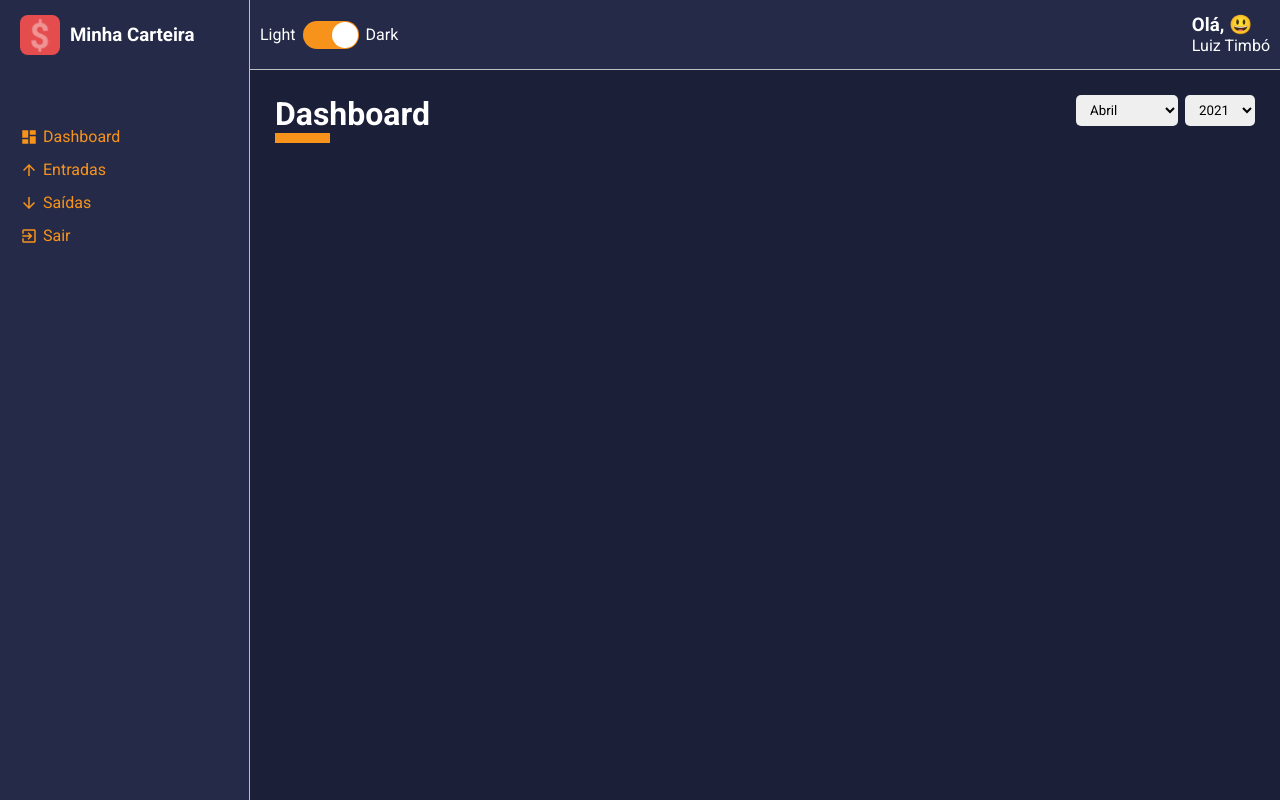
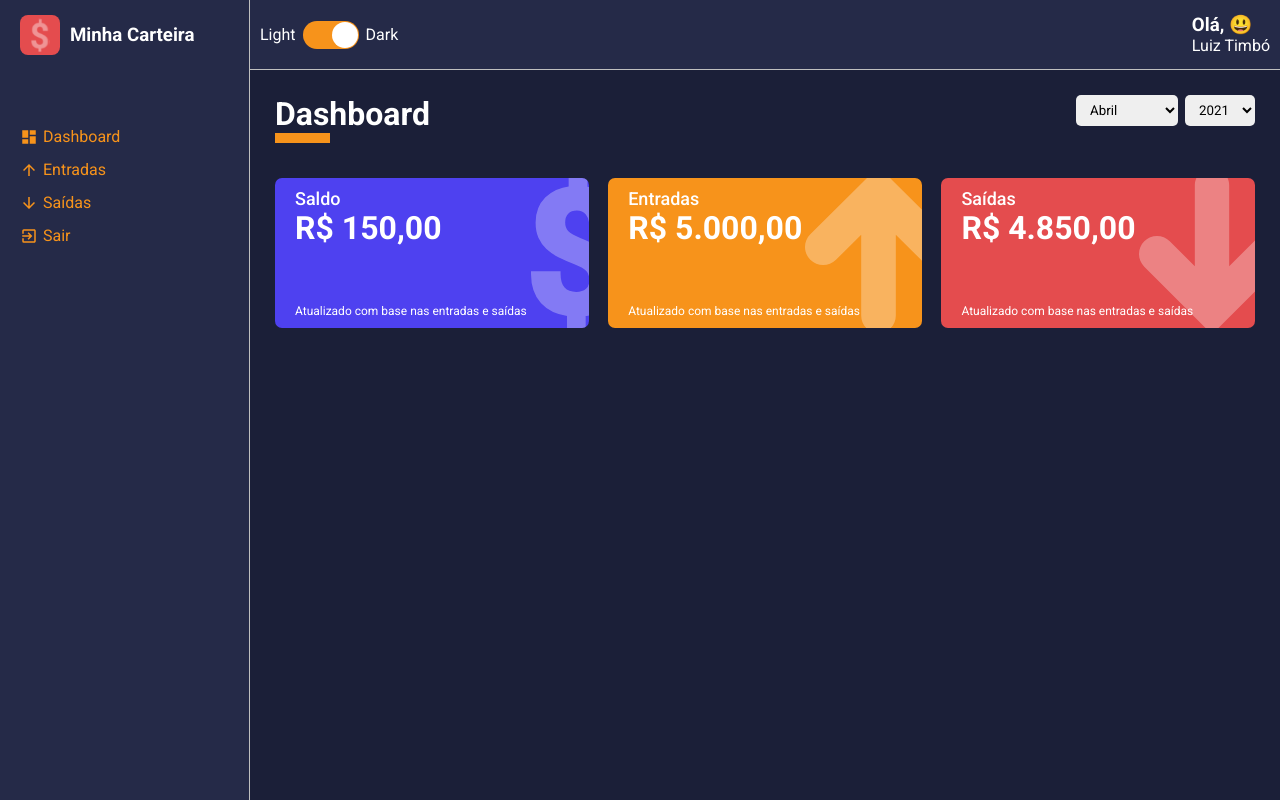
Before and after one commit to LuizTimboAlcantara/minha_carteira_react_typescript, a React (Create React App) app: page /dashboard in a window 1280 px wide. Built offline with nearby package versions, Linux system fonts and the light colour scheme.

Commit message:
Iniciando o componente WalletBox.

```diff
--- a/package.json
+++ b/package.json
@@ -11,6 +11,7 @@
     "@types/react": "^17.0.0",
     "@types/react-dom": "^17.0.0",
     "react": "^17.0.2",
+    "react-countup": "^4.3.3",
     "react-dom": "^17.0.2",
     "react-icons": "^4.2.0",
     "react-router-dom": "^5.2.0",
--- /dev/null
+++ b/src/components/WalletBox/index.tsx
@@ -0,0 +1,44 @@
+import React, { useMemo } from "react";
+import CountUp from "react-countup";
+
+import dolarImg from "../../assets/dolar.svg";
+import arrowUpImg from "../../assets/arrow-up.svg";
+import arrowDownImg from "../../assets/arrow-down.svg";
+
+import { Container } from "./styles";
+
+interface IWalletBoxProps {
+  title: string;
+  amount: number;
+  footerlabel: string;
+  icon: "dolar" | "arrowUp" | "arrowDown";
+  color: string;
+}
+
+const WalletBox: React.FC<IWalletBoxProps> = ({ title, amount, footerlabel, icon, color }) => {
+  const iconSelected = useMemo(() => {
+    switch (icon) {
+      case "dolar":
+        return dolarImg;
+      case "arrowUp":
+        return arrowUpImg;
+      case "arrowDown":
+        return arrowDownImg;
+      default:
+        return undefined;
+    }
+  }, [icon]);
+
+  return (
+    <Container color={color}>
+      <span>{title}</span>
+      <h1>
+        <CountUp end={amount} prefix={"R$ "} separator="." decimal="," decimals={2} />{" "}
+      </h1>
+      <small>{footerlabel}</small>
+      <img src={iconSelected} alt={title} />
+    </Container>
+  );
+};
+
+export default WalletBox;
--- /dev/null
+++ b/src/components/WalletBox/styles.ts
@@ -0,0 +1,36 @@
+import styled from "styled-components"
+
+interface IContainerProps {
+  color: string;
+}
+
+export const Container = styled.div<IContainerProps>`
+  background-color: ${props => props.color};
+  width: 32%;
+  height: 150px;
+  margin: 10px 0;
+  color: ${props => props.theme.colors.white};
+  border-radius: 7px;
+  padding: 10px 20px;
+  position: relative;
+  overflow: hidden;
+
+    > img{
+      height: 110%;
+      top: -10px;
+      right: -30px;
+      position: absolute;
+      opacity: 0.3;
+    }
+
+    > span{
+      font-size: 18px;
+      font-weight: 500;
+    }
+
+    > small{
+      font-size: 12px;
+      position: absolute;
+      bottom: 10px;
+    }
+`;
--- a/src/pages/Dashboard/index.tsx
+++ b/src/pages/Dashboard/index.tsx
@@ -2,12 +2,13 @@ import React, { useState, useMemo } from "react";
 
 import ContentHeader from "../../components/ContentHeader";
 import SelectInput from "../../components/SelectInput";
+import WalletBox from "../../components/WalletBox";
 
 import expenses from "../../repositories/expenses";
 import gains from "../../repositories/gains";
 import listOfMonths from "../../utils/months";
 
-import { Container } from "./styles";
+import { Container, Content } from "./styles";
 
 const Dashboard: React.FC = () => {
   const [monthSelected, setMonthSelected] = useState<number>(new Date().getMonth() + 1);
@@ -66,6 +67,12 @@ const Dashboard: React.FC = () => {
         <SelectInput options={months} onChange={(e) => handleMonthSelected(e.target.value)} defaultValue={monthSelected} />
         <SelectInput options={years} onChange={(e) => handleYearSelected(e.target.value)} defaultValue={yearSelected} />
       </ContentHeader>
+
+      <Content>
+        <WalletBox title="Saldo" amount={150.0} footerlabel="Atualizado com base nas entradas e saídas" icon="dolar" color="#4E41F0" />
+        <WalletBox title="Entradas" amount={5000.0} footerlabel="Atualizado com base nas entradas e saídas" icon="arrowUp" color="#F7931B" />
+        <WalletBox title="Saídas" amount={4850.0} footerlabel="Atualizado com base nas entradas e saídas" icon="arrowDown" color="#E44C4E" />
+      </Content>
     </Container>
   );
 };
--- a/src/pages/Dashboard/styles.ts
+++ b/src/pages/Dashboard/styles.ts
@@ -1,3 +1,8 @@
 import styled from "styled-components"
 
 export const Container = styled.div``;
+
+export const Content = styled.div`
+  display: flex;
+  justify-content: space-between;
+`;
```
Also changed, not shown: 1 other file (tests, documents, lock files or other folders).
